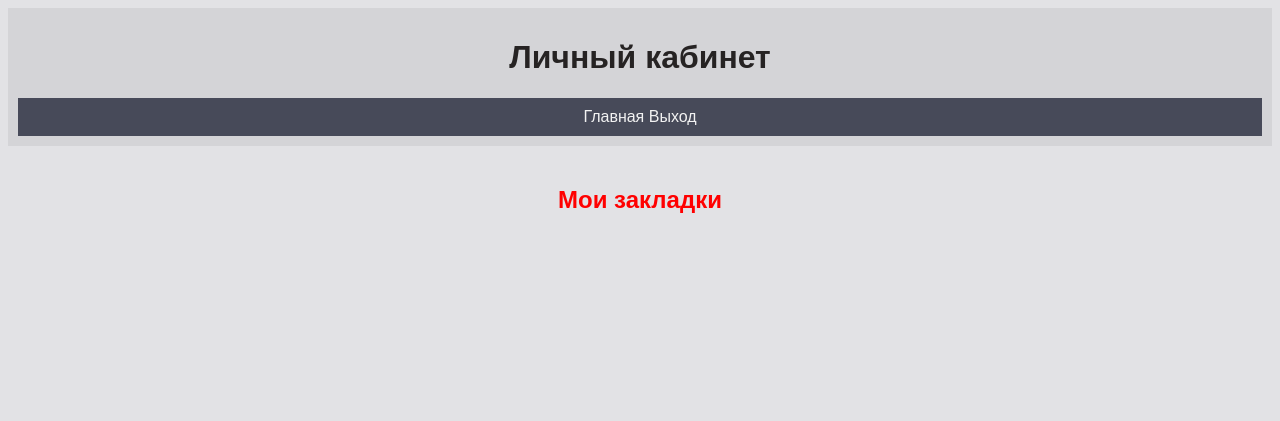
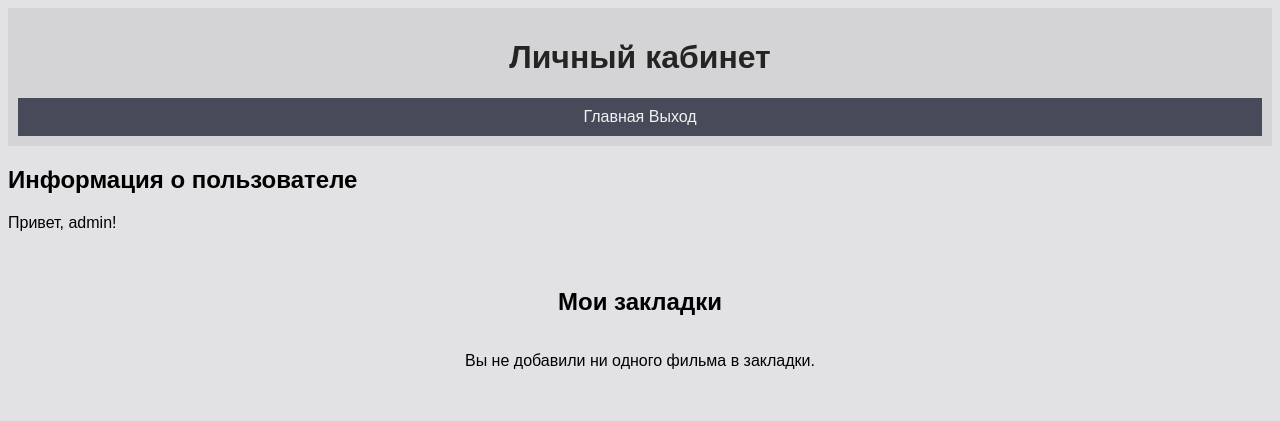
Before and after one commit to AaronBlvde/HorrorFilmDB, a Flask app: page /dashboard in a window 1280 px wide. Shown: the top 421 px of the page. Run offline with Flask 3, Linux system fonts and the light colour scheme; a user stored in the database is signed in; some libraries are stand-ins or nearby versions.

Commit message:
Отображение юзернейма и проверка наличия фильмов в закладках

```diff
--- a/static/dashboard.css
+++ b/static/dashboard.css
@@ -16,6 +16,10 @@ body {
     background-color: #e2e2e5; /* фон для списка закладок */
     padding: 20px;
     text-align: center;
+}
+
+.bookmarks {
+    color: black;
 }
 
 .bookmarks ul {
--- a/templates/dashboard.html
+++ b/templates/dashboard.html
@@ -12,9 +12,14 @@
             <a href="{{ url_for('logout') }}">Выход</a>
         </div>
     </div>
+    <div class="user-info">
+        <h2 style="color: black;">Информация о пользователе</h2>
+        <p style="color: black;">Привет, {{ user.username }}!</p>
+    </div>
     <div class="bookmarks">
         <h2>Мои закладки</h2>
         <ul>
+            {% if user.bookmarks %}
                 {% for bookmark in user.bookmarks %}
                     <li>
                         <div class="bookmark">
@@ -29,9 +34,13 @@
                                 <button type="submit" class="btn btn-danger">Удалить</button>
                             </form>
                         </div>
-
                     </li>
                 {% endfor %}
+            {% else %}
+                <li>
+                    <p>Вы не добавили ни одного фильма в закладки.</p>
+                </li>
+            {% endif %}
         </ul>
     </div>
 </body>
```
Also changed, not shown: database/horror_movies.db. Lines whose indentation alone changed are shown as unchanged.
